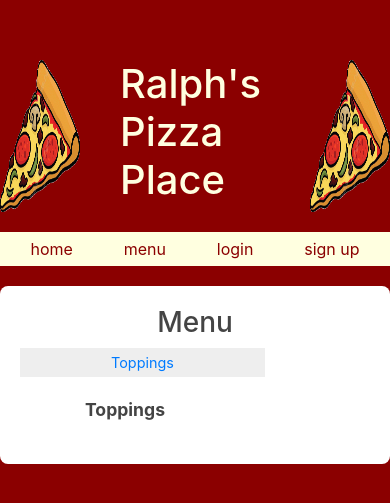
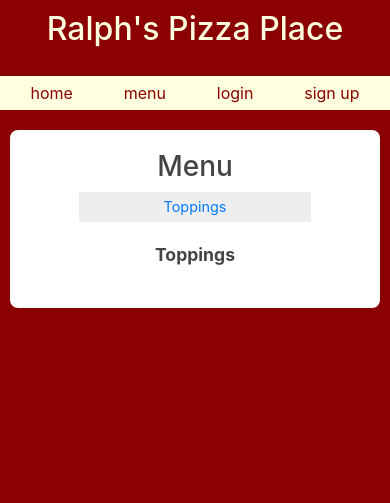
Before and after one commit to raphaeluziel/pizza, a Django app: page /menu in a window 390 px wide. Shown: the top 503 px of the page. Run offline with Django 3.2, Linux system fonts and the light colour scheme; data that the repository does not hold is empty; parts of the project's set-up code (start-up, migrations or seed data) failed here and were passed over; some libraries are stand-ins or nearby versions.

Commit message:
Minor responsive design changes

```diff
--- a/pizza/orders/static/orders/menu.js
+++ b/pizza/orders/static/orders/menu.js
@@ -28,7 +28,7 @@ document.addEventListener('DOMContentLoaded', () => {
       // Create a div to hold the toppings list
       const d = document.createElement('div');
       d.setAttribute('id', 'topps');
-      d.setAttribute('style', 'text-align: center; width: 60%; margin: 20px 0px;');
+      d.setAttribute('style', 'text-align: center; width: 100%; margin: 20px 0px;');
       document.getElementById("menu").appendChild(d);
 
       // Create a div to title the toppings section
@@ -48,6 +48,7 @@ document.addEventListener('DOMContentLoaded', () => {
 
     // Create a table for each of the other item types
     t = document.createElement('table');
+    t.style.margin = '20px auto';
     var row = t.insertRow(-1);
     var header = document.createElement('th');
     header.setAttribute('colspan', '3')
@@ -140,6 +141,8 @@ document.addEventListener('DOMContentLoaded', () => {
             if (x == 'Sub')
             {
               div = document.createElement('div');
+              div.style.width = '50%'
+              div.style.margin = '10px auto'
               div.innerHTML = '&nbsp;&nbsp;* Add extra cheese on any sub for $'
                   + extras_price
                   + '<br>** For steak subs, add extra Mushrooms, Green Peppers, Onions for $'
--- a/pizza/orders/static/orders/styles.css
+++ b/pizza/orders/static/orders/styles.css
@@ -29,6 +29,28 @@ td{
 
 ul{
   list-style-type: none;
+}
+
+@media (max-width: 800px) {
+  body{
+    margin: 10px auto;
+  }
+  input{
+    width: 55vw;
+  }
+  table{
+    margin: 0;
+  }
+  .rest{
+    width: 95%;
+  }
+  #pizza_image{
+    display: none;
+  }
+  #page_title{
+    padding: 0;
+    font-size: 2em;
+  }
 }
 
 .cartStuff{
@@ -77,7 +99,7 @@ ul{
 .menu_nav{
   background-color: #eee;
   padding: 4px;
-  margin-bottom: 4px;
+  margin: 4px auto;
   text-align: center;
   width: 70%;
   font-size: 90%;
@@ -128,6 +150,7 @@ ul{
   padding: 20px;
   margin: 10px auto;
 }
+
 .subExtras{
   display: none;
 }
@@ -159,7 +182,8 @@ ul{
 }
 
 #pizza_image{
-  width: 80px;
+  width: 10%;
+  height: 10%;
 }
 
 .StripeElement {
--- a/pizza/pizza/settings.py
+++ b/pizza/pizza/settings.py
@@ -26,8 +26,11 @@ BASE_DIR = os.path.dirname(os.path.dirname(os.path.abspath(__file__)))
 SECRET_KEY = os.getenv("SECRET_KEY")
 
 # SECURITY WARNING: don't run with debug turned on in production!
+# DEBUG = True
+# ALLOWED_HOSTS = []
+
+# For production use the ones below
 DEBUG = False
-
 ALLOWED_HOSTS = ['.raphaeluziel.net', '68.66.193.148']
 
 
```
